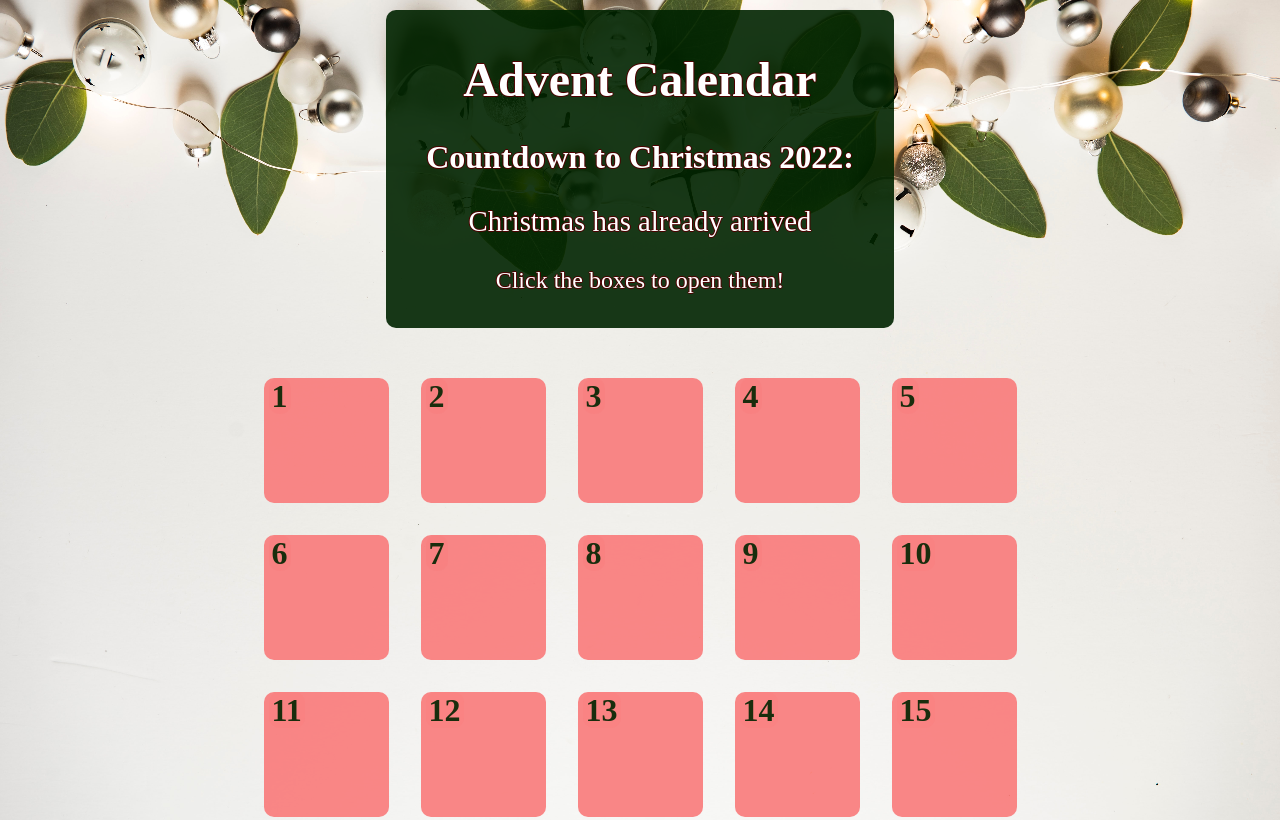
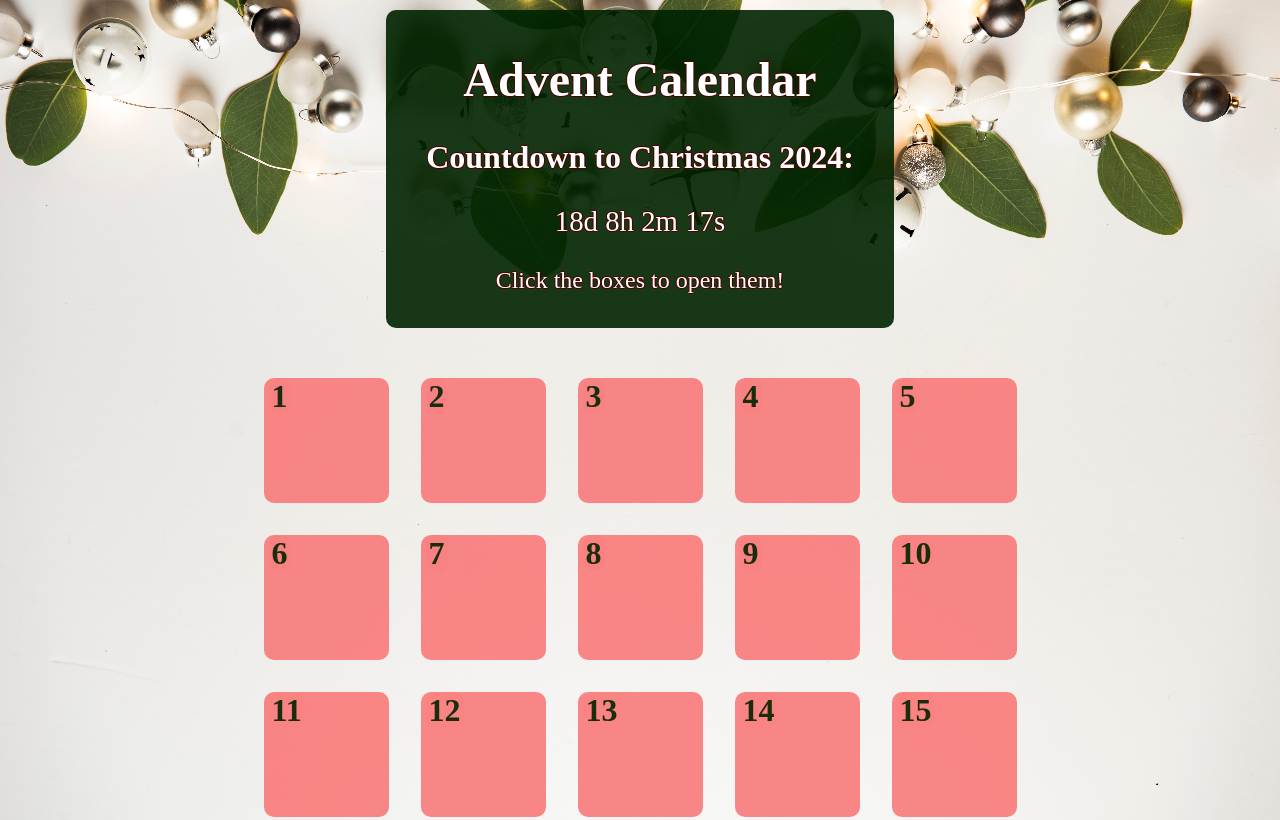
Before and after one commit to jessamillz/advent24, a plain HTML site: page index.html in a window 1280 px wide. Shown: the top 820 px of the page. Drawn offline with Linux system fonts and the light colour scheme; animation ran at ten frames a second.

Commit message:
Refactored advent.js to dynamically register event listener to each box instead of hardcoding each event listener.

```diff
--- a/adventjs/advent.js
+++ b/adventjs/advent.js
@@ -39,7 +39,7 @@
 // COUNTDOWN TIMER
 //******************************** */
 // Set the date we're counting down to
-const countDownDate = new Date("12/25/2022").getTime();
+const countDownDate = new Date("12/25/2024").getTime();
 
 // Update the count down every 1 second, that's the 1000 at the end of the function
 let x = setInterval(function() {
@@ -57,8 +57,7 @@ let x = setInterval(function() {
   let seconds = Math.floor((distance % (1000 * 60)) / 1000);
 
   // Output the result in an element with id="demo"
-  document.getElementById("countdown").innerHTML = days + "d " + hours + "h "
-  + minutes + "m " + seconds + "s ";
+  document.getElementById("countdown").innerHTML = `${days}d ${hours}h ${minutes}m ${seconds}s`;
 
   // If the count down is over, write some text
   if (distance < 0) {
@@ -67,11 +66,17 @@ let x = setInterval(function() {
   }
 }, 1000);
 
+//TODO:
+// - Remove redundancies: having boxClick function typed 25 times
+// - Make the boxes so it's not required to input each specific date over and over.
+//   - maybe a function that can calculate the new date based on what box is being populated?
+//FIXME: sdgsdgsgsgd
+
 //******************************** */
 // function occurs on box click getting input for actions
 //******************************** */
 function boxClick(boxId, adventDate, adventBoxId) {
-    document.querySelector(boxId).addEventListener('click', () => adventFun(adventDate, adventBoxId))
+    document.querySelector(boxId).addEventListener('click', () => adventFun(adventDate, adventBoxId));
 }
 //******************************** */
 // CHECK DATE TO SEE IF WE CAN RUN ADVENT OR NOT, IF NOT ALERT HOW MUCH TIME UNTIL WE CAN
@@ -86,11 +91,12 @@ function checkDate(adventDate){
     let hoursUntil = Math.floor((timeDifference % (1000 * 3600 * 24)) / (1000 * 3600));
     let minutesUntil = Math.floor((timeDifference % (1000 * 3600)) / (1000 * 60));
     let secondsUntil = Math.floor((timeDifference % (1000 * 60)) / 1000);
+
     if (date1 >= adventDate ) { //can compare date objects with =, <, >, >=
         return true;
     }
     else {
-        alert("Today's date is " + today + ". This box will be available on " + adventDay + ". Time until " + adventDay + ": " + daysUntil +" days, " + hoursUntil + " hours, " + minutesUntil + " minutes, " + secondsUntil + " seconds!");
+        alert(`Today's date is ${today}. This box will be available on ${adventDay}. Time until ${adventDay}: ${daysUntil} days, ${hoursUntil} hours, ${minutesUntil} minutes, ${secondsUntil} seconds!`);
         }
 }
 //******************************** */
@@ -109,152 +115,171 @@ function activateBox(adventBoxId){
 }
 
 //******************************** */
-// BOX 1 DONE
+// Loop to Register Event Listeners Dynamically
 //******************************** */
-// Available to click 12/1/22
-boxClick('#box_1', '12/01/2022', '#box_1_advent');
+function initializeBoxes(){
+    const adventStartDate = new Date("12/01/2024");
+    for (let i = 1; i <= 25; i++) {
+        const adventDate = new Date(adventStartDate);
+        adventDate.setDate(adventStartDate.getDate() + (i - 1));
+        // toISOSting converts date object to ISO 8601 string: eg 2024-12-01T00:00:00.000Z
+        // split('T)[0] splits into 2 strings, [0] index retrieves date portion
+        boxClick(`#box_${i}`, adventDate.toISOString().split('T')[0], `#box_${i}_advent`);
+    }
+}
+
+//******************************** */
+// REPLACES CREATING EACH BOX INDIVIDUALLY
+//******************************** */
+initializeBoxes();
+
+// //******************************** */
+// // BOX 1 DONE
+// //******************************** */
+// // Available to click 12/1/22
+// boxClick('#box_1', '12/01/2024', '#box_1_advent');
 
 
-//******************************** */
-// BOX 2 DONE
-//******************************** */
-// Available to click 12/2/22
-boxClick('#box_2', '12/02/2022', '#box_2_advent');
+// //******************************** */
+// // BOX 2 DONE
+// //******************************** */
+// // Available to click 12/2/22
+// boxClick('#box_2', '12/02/2022', '#box_2_advent');
 
-//******************************** */
-// BOX 3 DONE
-//******************************** */
-// Available to click 12/3/22
-boxClick('#box_3', '12/03/2022', '#box_3_advent');
+// //******************************** */
+// // BOX 3 DONE
+// //******************************** */
+// // Available to click 12/3/22
+// boxClick('#box_3', '12/03/2022', '#box_3_advent');
 
-//******************************** */
-// BOX 4 DONE
-//******************************** */
-// Available to click 12/4/22
-boxClick('#box_4', '12/04/2022', '#box_4_advent');
+// //******************************** */
+// // BOX 4 DONE
+// //******************************** */
+// // Available to click 12/4/22
+// boxClick('#box_4', '12/04/2022', '#box_4_advent');
 
-//******************************** */
-// BOX 5 DONE
-//******************************** */
-// Available to click 12/5/22
-boxClick('#box_5', '12/05/2022', '#box_5_advent');
+// //******************************** */
+// // BOX 5 DONE
+// //******************************** */
+// // Available to click 12/5/22
+// boxClick('#box_5', '12/05/2022', '#box_5_advent');
 
-//******************************** */
-// BOX 6 DONE
-//******************************** */
-// Available to click 12/6/22
-boxClick('#box_6', '12/06/2022', '#box_6_advent');
+// //******************************** */
+// // BOX 6 DONE
+// //******************************** */
+// // Available to click 12/6/22
+// boxClick('#box_6', '12/06/2022', '#box_6_advent');
 
-//******************************** */
-// BOX 7 DONE
-//******************************** */
-// Available to click 12/7/22
-boxClick('#box_7', '12/07/2022', '#box_7_advent');
+// //******************************** */
+// // BOX 7 DONE
+// //******************************** */
+// // Available to click 12/7/22
+// boxClick('#box_7', '12/07/2024', '#box_7_advent');
 
-//******************************** */
-// BOX 8 DONE
-//******************************** */
-// Available to click 12/8/22
-boxClick('#box_8', '12/08/2022', '#box_8_advent');
+// //******************************** */
+// // BOX 8 DONE
+// //******************************** */
+// // Available to click 12/8/22
+// boxClick('#box_8', '12/08/2022', '#box_8_advent');
 
-//******************************** */
-// BOX 9 DONE
-//******************************** */
-// Available to click 12/9/22
-boxClick('#box_9', '12/09/2022', '#box_9_advent');
+// //******************************** */
+// // BOX 9 DONE
+// //******************************** */
+// // Available to click 12/9/22
+// boxClick('#box_9', '12/09/2022', '#box_9_advent');
 
-//******************************** */
-// BOX 10 DONE
-//******************************** */
-// Available to click 12/10/22
-boxClick('#box_10', '12/10/2022', '#box_10_advent');
+// //******************************** */
+// // BOX 10 DONE
+// //******************************** */
+// // Available to click 12/10/22
+// boxClick('#box_10', '12/10/2022', '#box_10_advent');
 
-//******************************** */
-// BOX 11 DONE
-//******************************** */
-// Available to click 12/11/22
-boxClick('#box_11', '12/11/2022', '#box_11_advent');
+// //******************************** */
+// // BOX 11 DONE
+// //******************************** */
+// // Available to click 12/11/22
+// boxClick('#box_11', '12/11/2022', '#box_11_advent');
 
-//******************************** */
-// BOX 12 DONE
-//******************************** */
-// Available to click 12/12/22
-boxClick('#box_12', '12/12/2022', '#box_12_advent');
+// //******************************** */
+// // BOX 12 DONE
+// //******************************** */
+// // Available to click 12/12/22
+// boxClick('#box_12', '12/12/2022', '#box_12_advent');
 
-//******************************** */
-// BOX 13 DONE
-//******************************** */
-// Available to click 12/13/22
-boxClick('#box_13', '12/13/2022', '#box_13_advent');
+// //******************************** */
+// // BOX 13 DONE
+// //******************************** */
+// // Available to click 12/13/22
+// boxClick('#box_13', '12/13/2022', '#box_13_advent');
 
-//******************************** */
-// BOX 14 DONE
-//******************************** */
-// Available to click 12/14/22
-boxClick('#box_14', '12/14/2022', '#box_14_advent');
+// //******************************** */
+// // BOX 14 DONE
+// //******************************** */
+// // Available to click 12/14/22
+// boxClick('#box_14', '12/14/2022', '#box_14_advent');
 
-//******************************** */
-// BOX 15 DONE
-//******************************** */
-// Available to click 12/15/22
-boxClick('#box_15', '12/15/2022', '#box_15_advent');
+// //******************************** */
+// // BOX 15 DONE
+// //******************************** */
+// // Available to click 12/15/22
+// boxClick('#box_15', '12/15/2022', '#box_15_advent');
 
-//******************************** */
-// BOX 16 DONE
-//******************************** */
-// Available to click 12/16/22
-boxClick('#box_16', '12/16/2022', '#box_16_advent');
+// //******************************** */
+// // BOX 16 DONE
+// //******************************** */
+// // Available to click 12/16/22
+// boxClick('#box_16', '12/16/2022', '#box_16_advent');
 
-//******************************** */
-// BOX 17 DONE
-//******************************** */
-// Available to click 12/17/22
-boxClick('#box_17', '12/17/2022', '#box_17_advent');
+// //******************************** */
+// // BOX 17 DONE
+// //******************************** */
+// // Available to click 12/17/22
+// boxClick('#box_17', '12/17/2022', '#box_17_advent');
 
-//******************************** */
-// BOX 18 DONE
-//******************************** */
-// Available to click 12/18/22
-boxClick('#box_18', '12/18/2022', '#box_18_advent');
+// //******************************** */
+// // BOX 18 DONE
+// //******************************** */
+// // Available to click 12/18/22
+// boxClick('#box_18', '12/18/2022', '#box_18_advent');
 
-//******************************** */
-// BOX 19 DONE
-//******************************** */
-// Available to click 12/19/22
-boxClick('#box_19', '12/19/2022', '#box_19_advent');
+// //******************************** */
+// // BOX 19 DONE
+// //******************************** */
+// // Available to click 12/19/22
+// boxClick('#box_19', '12/19/2022', '#box_19_advent');
 
-//******************************** */
-// BOX 20 DONE
-//******************************** */
-// Available to click 12/20/22
-boxClick('#box_20', '12/20/2022', '#box_20_advent');
+// //******************************** */
+// // BOX 20 DONE
+// //******************************** */
+// // Available to click 12/20/22
+// boxClick('#box_20', '12/20/2022', '#box_20_advent');
 
-//******************************** */
-// BOX 21 DONE
-//******************************** */
-// Available to click 12/21/22
-boxClick('#box_21', '12/21/2022', '#box_21_advent');
+// //******************************** */
+// // BOX 21 DONE
+// //******************************** */
+// // Available to click 12/21/22
+// boxClick('#box_21', '12/21/2022', '#box_21_advent');
 
-//******************************** */
-// BOX 22 DONE
-//******************************** */
-// Available to click 12/22/22
-boxClick('#box_22', '12/22/2022', '#box_22_advent');
+// //******************************** */
+// // BOX 22 DONE
+// //******************************** */
+// // Available to click 12/22/22
+// boxClick('#box_22', '12/22/2022', '#box_22_advent');
 
-//******************************** */
-// BOX 23 DONE
-//******************************** */
-// Available to click 12/23/22
-boxClick('#box_23', '12/23/2022', '#box_23_advent');
+// //******************************** */
+// // BOX 23 DONE
+// //******************************** */
+// // Available to click 12/23/22
+// boxClick('#box_23', '12/23/2022', '#box_23_advent');
 
-//******************************** */
-// BOX 24 DONE
-//******************************** */
-// Available to click 12/24/22
-boxClick('#box_24', '12/24/2022', '#box_24_advent');
+// //******************************** */
+// // BOX 24 DONE
+// //******************************** */
+// // Available to click 12/24/22
+// boxClick('#box_24', '12/24/2022', '#box_24_advent');
 
-//******************************** */
-// BOX 25 DONE
-//******************************** */
-// Available to click 12/25/22
-boxClick('#box_25', '12/25/2022', '#box_25_advent');
+// //******************************** */
+// // BOX 25 DONE
+// //******************************** */
+// // Available to click 12/25/22
+// boxClick('#box_25', '12/25/2022', '#box_25_advent');
--- a/index.html
+++ b/index.html
@@ -6,7 +6,7 @@
         <meta http-equiv="X-UA-Compatible" content="IE=edge">
         <meta name="viewport" content="width=device-width, initial-scale=1.0">
 
-		<title>Advent Calendar</title>
+		<title>2024 Advent Calendar</title>
         <!-- Add link preview when sharing-->
         <meta property="og:title" content="Advent Calendar" />
         <meta name="twitter:title" content="Advent Calendar" />
@@ -30,7 +30,7 @@
 	<body id="bodybg">
         <header>
             <h1>Advent Calendar</h1>
-            <h2>Countdown to Christmas 2022:</h2>
+            <h2>Countdown to Christmas 2024:</h2>
             <p id="countdown"></p>
             <p>Click the boxes to open them!</p>
         </header>
```
